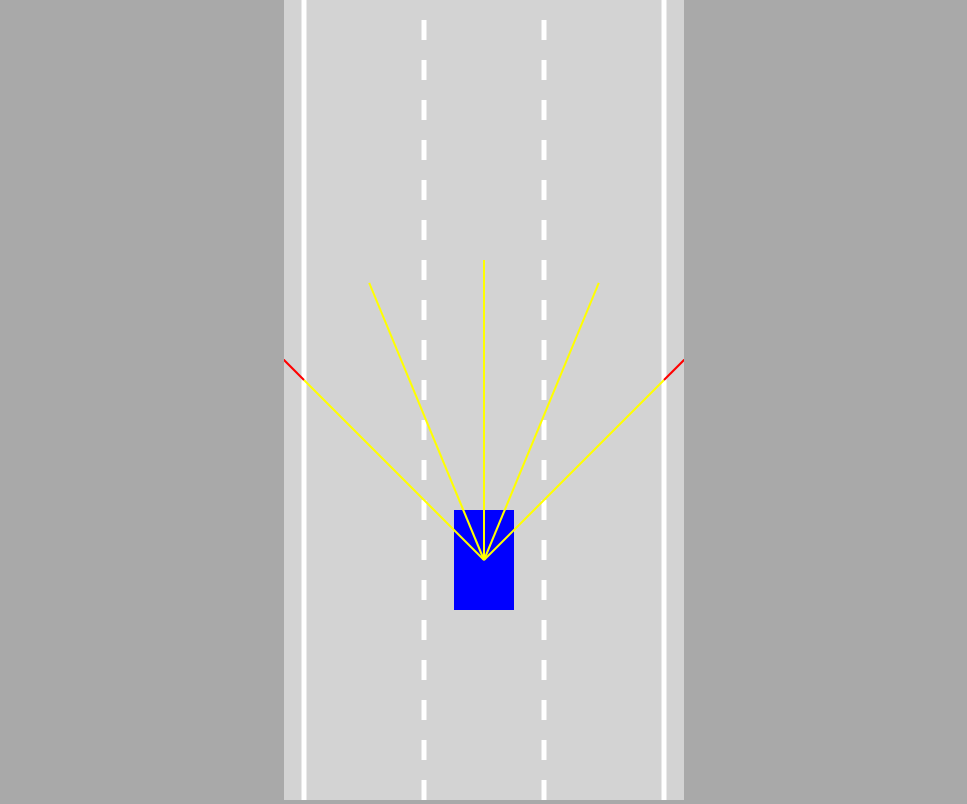
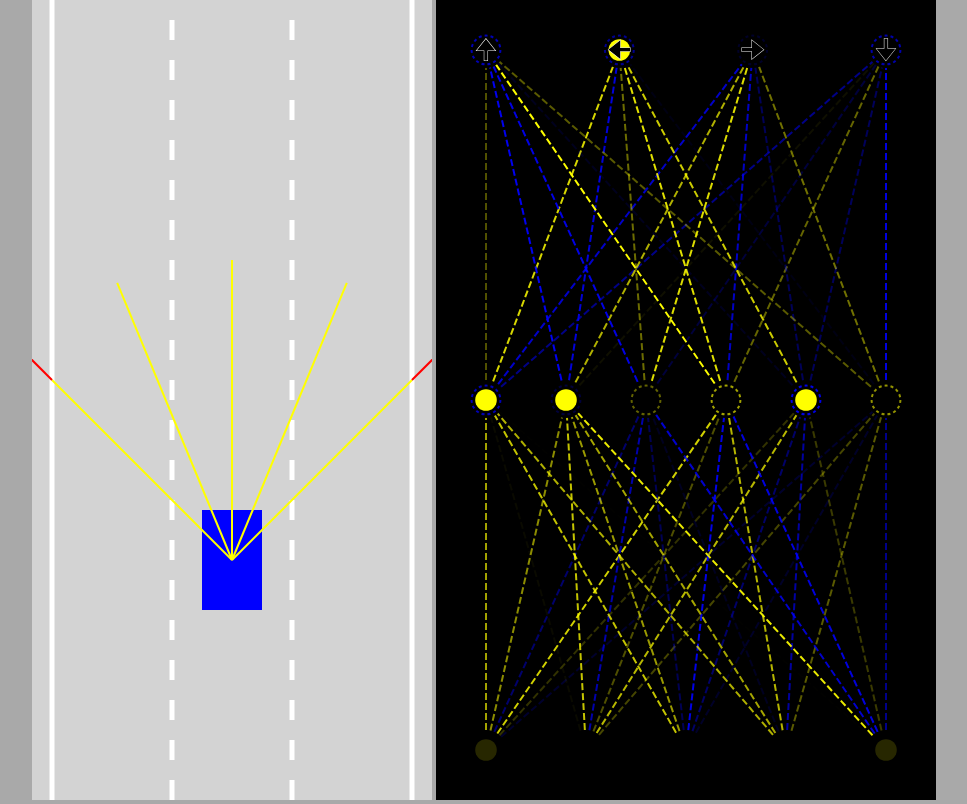
Before and after one commit to Hvnray/self-driving-car, a website built with Vite: page index.html in a window 1280 px wide. Shown: the whole page, without its empty margins (156-1123 px from the left). Built offline with nearby package versions, Linux system fonts and the light colour scheme.

Commit message:
add neural network visualization

```diff
--- a/index.html
+++ b/index.html
@@ -8,7 +8,9 @@
   </head>
   <body>
     <!-- <div id="app"></div> -->
-    <canvas id="canvas"></canvas>
+    <canvas id="carCanvas"></canvas>
+    <canvas id="networkCanvas"></canvas>
+
     <script type="module" src="/src/main.ts"></script>
   </body>
 </html>
--- a/src/components/Index.ts
+++ b/src/components/Index.ts
@@ -1,11 +1,17 @@
 import { Road } from "./Road";
 import { Car } from "./Car";
+import { Visualizer } from "./Visualizer";
 
 export default function startUpApp() {
-  const canvas = <HTMLCanvasElement>document.getElementById("canvas")!;
-  canvas.width = 400;
+  const carCanvas = <HTMLCanvasElement>document.getElementById("carCanvas")!;
+  carCanvas.width = 400;
 
-  const road = new Road(canvas.width / 2, canvas.width * 0.9);
+  const networkCanvas = <HTMLCanvasElement>(
+    document.getElementById("networkCanvas")!
+  );
+  networkCanvas.width = 500;
+
+  const road = new Road(carCanvas.width / 2, carCanvas.width * 0.9);
   const traffic = [
     new Car({
       x: road.getLaneCenter(1),
@@ -23,19 +29,28 @@ export default function startUpApp() {
     controlType: "MAIN",
   });
 
-  const ctx = canvas.getContext("2d")!;
+  const carCtx = carCanvas.getContext("2d")!;
+  const networkCtx = networkCanvas.getContext("2d")!;
   animate();
 
   function animate() {
     car.update(road.borders, traffic);
     const drawTraffic = addTraffic();
 
-    canvas.height = window.innerHeight;
-    ctx.save();
-    ctx.translate(0, -car.y + canvas.height * 0.7);
-    road.draw(ctx);
+    carCanvas.height = window.innerHeight;
+    networkCanvas.height = window.innerHeight;
+
+    carCtx.save();
+    carCtx.translate(0, -car.y + carCanvas.height * 0.7);
+
+    road.draw(carCtx);
+
     drawTraffic();
-    car.draw(ctx);
+
+    car.draw(carCtx);
+    carCtx.restore();
+
+    Visualizer.drawNetwork(networkCtx, car.brain);
     requestAnimationFrame(animate);
   }
 
@@ -50,7 +65,7 @@ export default function startUpApp() {
     /** Draw the cars representing traffic on road */
     return () => {
       for (let i = 0; i < traffic.length; i++) {
-        traffic[i].draw(ctx);
+        traffic[i].draw(carCtx);
       }
     };
   }
--- /dev/null
+++ b/src/components/Visualizer.ts
@@ -0,0 +1,151 @@
+import { lerp } from "../utils";
+import { Level, NeuralNetwork } from "./Network";
+
+/*
+MIT License
+
+Copyright (c) 2022 Radu Mariescu-Istodor
+
+Permission is hereby granted, free of charge, to any person obtaining a copy
+of this software and associated documentation files (the "Software"), to deal
+in the Software without restriction, including without limitation the rights
+to use, copy, modify, merge, publish, distribute, sublicense, and/or sell
+copies of the Software, and to permit persons to whom the Software is
+furnished to do so, subject to the following conditions:
+
+The above copyright notice and this permission notice shall be included in all
+copies or substantial portions of the Software.
+
+THE SOFTWARE IS PROVIDED "AS IS", WITHOUT WARRANTY OF ANY KIND, EXPRESS OR
+IMPLIED, INCLUDING BUT NOT LIMITED TO THE WARRANTIES OF MERCHANTABILITY,
+FITNESS FOR A PARTICULAR PURPOSE AND NONINFRINGEMENT. IN NO EVENT SHALL THE
+AUTHORS OR COPYRIGHT HOLDERS BE LIABLE FOR ANY CLAIM, DAMAGES OR OTHER
+LIABILITY, WHETHER IN AN ACTION OF CONTRACT, TORT OR OTHERWISE, ARISING FROM,
+OUT OF OR IN CONNECTION WITH THE SOFTWARE OR THE USE OR OTHER DEALINGS IN THE
+SOFTWARE.
+© 2022 GitHub, Inc.
+*/
+export class Visualizer {
+  static drawNetwork(ctx: CanvasRenderingContext2D, network: NeuralNetwork) {
+    const margin = 50;
+    const left = margin;
+    const top = margin;
+    const width = ctx.canvas.width - margin * 2;
+    const height = ctx.canvas.height - margin * 2;
+
+    const levelHeight = height / network.levels.length;
+
+    for (let i = network.levels.length - 1; i >= 0; i--) {
+      const levelTop =
+        top +
+        lerp(
+          height - levelHeight,
+          0,
+          network.levels.length == 1 ? 0.5 : i / (network.levels.length - 1)
+        );
+
+      ctx.setLineDash([7, 3]);
+      Visualizer.drawLevel(
+        ctx,
+        network.levels[i],
+        left,
+        levelTop,
+        width,
+        levelHeight,
+        i == network.levels.length - 1 ? ["🠉", "🠈", "🠊", "🠋"] : []
+      );
+    }
+  }
+
+  static drawLevel(
+    ctx: CanvasRenderingContext2D,
+    level: Level,
+    left: number,
+    top: number,
+    width: number,
+    height: number,
+    outputLabels: string[]
+  ) {
+    const right = left + width;
+    const bottom = top + height;
+
+    const { inputs, outputs, weights, biases } = level;
+
+    for (let i = 0; i < inputs.length; i++) {
+      for (let j = 0; j < outputs.length; j++) {
+        ctx.beginPath();
+        ctx.moveTo(Visualizer.#getNodeX(inputs, i, left, right), bottom);
+        ctx.lineTo(Visualizer.#getNodeX(outputs, j, left, right), top);
+        ctx.lineWidth = 2;
+        ctx.strokeStyle = getRGBA(weights[i][j]);
+        ctx.stroke();
+      }
+    }
+
+    const nodeRadius = 18;
+    for (let i = 0; i < inputs.length; i++) {
+      const x = Visualizer.#getNodeX(inputs, i, left, right);
+      ctx.beginPath();
+      ctx.arc(x, bottom, nodeRadius, 0, Math.PI * 2);
+      ctx.fillStyle = "black";
+      ctx.fill();
+      ctx.beginPath();
+      ctx.arc(x, bottom, nodeRadius * 0.6, 0, Math.PI * 2);
+      ctx.fillStyle = getRGBA(inputs[i]);
+      ctx.fill();
+    }
+
+    for (let i = 0; i < outputs.length; i++) {
+      const x = Visualizer.#getNodeX(outputs, i, left, right);
+      ctx.beginPath();
+      ctx.arc(x, top, nodeRadius, 0, Math.PI * 2);
+      ctx.fillStyle = "black";
+      ctx.fill();
+      ctx.beginPath();
+      ctx.arc(x, top, nodeRadius * 0.6, 0, Math.PI * 2);
+      ctx.fillStyle = getRGBA(outputs[i]);
+      ctx.fill();
+
+      ctx.beginPath();
+      ctx.lineWidth = 2;
+      ctx.arc(x, top, nodeRadius * 0.8, 0, Math.PI * 2);
+      ctx.strokeStyle = getRGBA(biases[i]);
+      ctx.setLineDash([3, 3]);
+      ctx.stroke();
+      ctx.setLineDash([]);
+
+      if (outputLabels[i]) {
+        ctx.beginPath();
+        ctx.textAlign = "center";
+        ctx.textBaseline = "middle";
+        ctx.fillStyle = "black";
+        ctx.strokeStyle = "white";
+        ctx.font = nodeRadius * 1.5 + "px Arial";
+        ctx.fillText(outputLabels[i], x, top + nodeRadius * 0.1);
+        ctx.lineWidth = 0.5;
+        ctx.strokeText(outputLabels[i], x, top + nodeRadius * 0.1);
+      }
+    }
+  }
+
+  static #getNodeX(
+    nodes: number[],
+    index: number,
+    left: number,
+    right: number
+  ) {
+    return lerp(
+      left,
+      right,
+      nodes.length == 1 ? 0.5 : index / (nodes.length - 1)
+    );
+  }
+}
+
+function getRGBA(value: number) {
+  const alpha = Math.abs(value);
+  const R = value < 0 ? 0 : 255;
+  const G = R;
+  const B = value > 0 ? 0 : 255;
+  return "rgba(" + R + "," + G + "," + B + "," + alpha + ")";
+}
--- a/src/css/index.css
+++ b/src/css/index.css
@@ -7,6 +7,10 @@
   /* display: flex;
   justify-content: center; */
 }
-#canvas{
+#carCanvas{
   background-color: lightgrey;
 }
+
+#networkCanvas{
+  background-color: black;
+}
```
